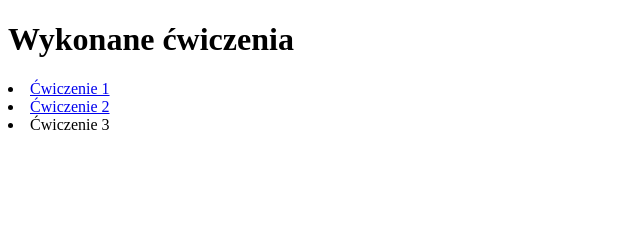
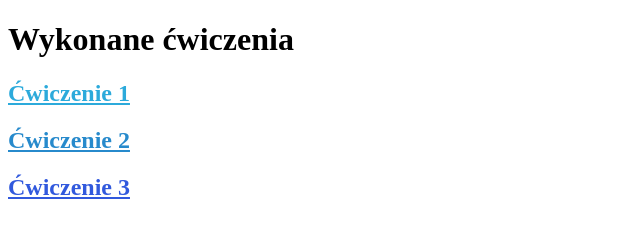
Before and after one commit to MaruStalmach/Aplikacje-webowe, a plain HTML site: page Lab_1/index.html in a window 1280 px wide. Shown: the whole page, without its empty margins (0-640 px from the left). Drawn offline with Linux system fonts and the light colour scheme.

Commit message:
Add templates

```diff
--- a/Lab_1/index.html
+++ b/Lab_1/index.html
@@ -1,9 +1,20 @@
 <!DOCTYPE html>
 <html>
+  <style>
+    .link1 {
+      color: rgb(44, 170, 219);
+    }
+    .link2 {
+      color: rgb(39, 138, 204);
+    }
+    .link3 {
+      color: rgb(49, 89, 221);
+    }
+  </style>
   <body>
     <h1>Wykonane ćwiczenia</h1>
-    <li><a href="ex1.html">Ćwiczenie 1</a></li>
-    <li><a href="ex2.html">Ćwiczenie 2</a></li>
-    <li>Ćwiczenie 3</li>
+    <h2><a href="Lab_1\EX1\ex1.html" class="link1">Ćwiczenie 1</a></h2>
+    <h2><a href="ex2.html" class="link2">Ćwiczenie 2</a></h2>
+    <h2><a href="ex2.html" class="link3">Ćwiczenie 3</a></h2>
   </body>
 </html>
```
Also changed, not shown: Lab_1/EX1/ex1.html (renamed from Lab_1/ex1.html).
